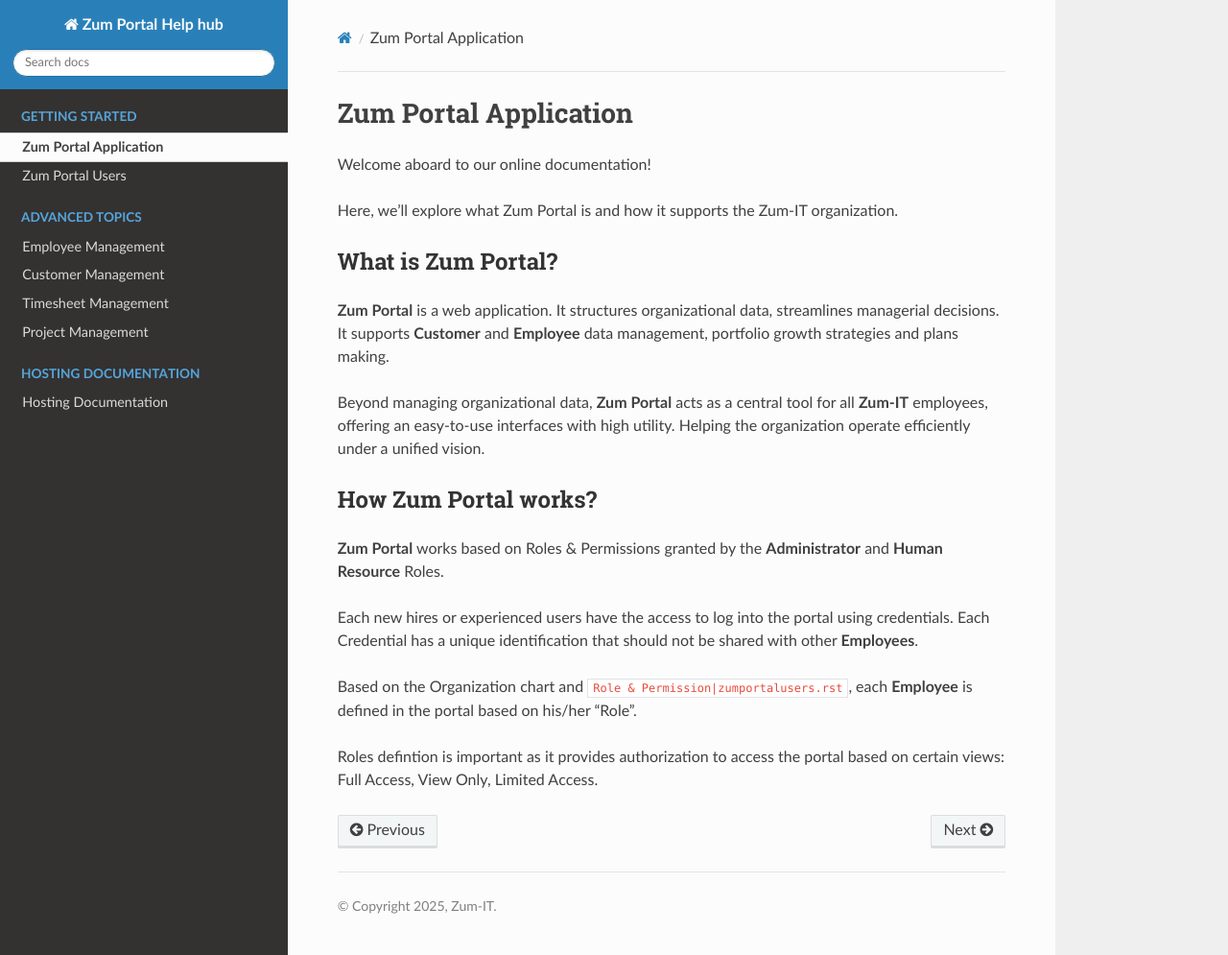
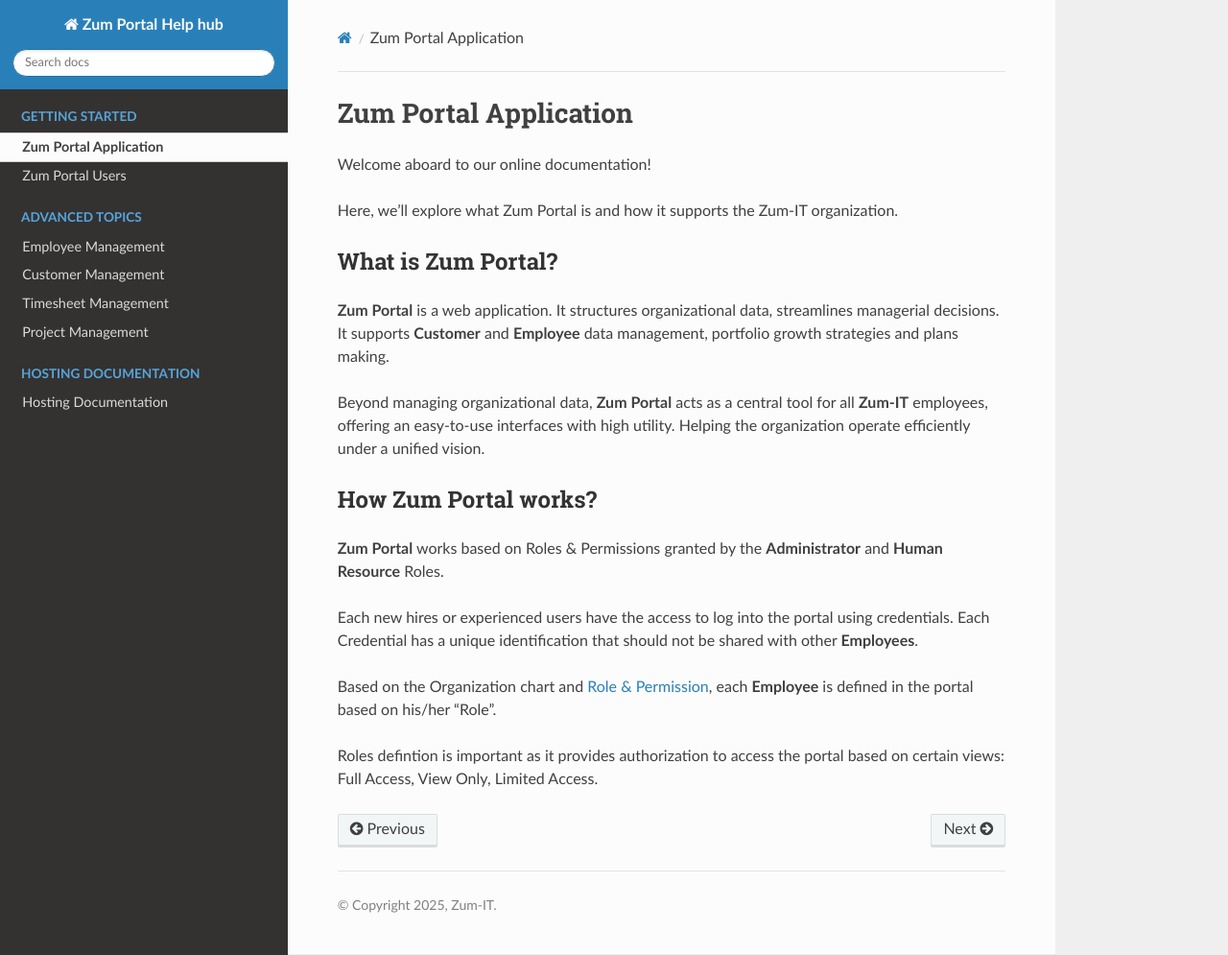
Before and after one commit to ghadiben0/Project-Zum-Portal, a Sphinx documentation site: the page built from docs/source/zumportaldefinition.rst, in a window 1280 px wide and 995 px high. Shown: the whole window at 96% size. Built offline with Sphinx 7.4.7 and the Read the Docs theme 3.1.0, drawn with Linux system fonts in a browser that asks for light colours; cross-references to code outside the pages are shown as plain code.

Commit message:
Update zumportaldefinition.rst

```diff
--- a/docs/source/zumportaldefinition.rst
+++ b/docs/source/zumportaldefinition.rst
@@ -19,6 +19,6 @@
 
 Each new hires or experienced users have the access to log into the portal using credentials. Each Credential has a unique identification that should not be shared with other **Employees**.
 
-Based on the Organization chart and :tooltip:`Role & Permission|zumportalusers.rst`, each **Employee** is defined in the portal based on his/her "Role".
+Based on the Organization chart and :ref:`Role & Permission <zum-portal-users>`, each **Employee** is defined in the portal based on his/her "Role".
 
 Roles defintion is important as it provides authorization to access the portal based on certain views: Full Access, View Only, Limited Access.
```
